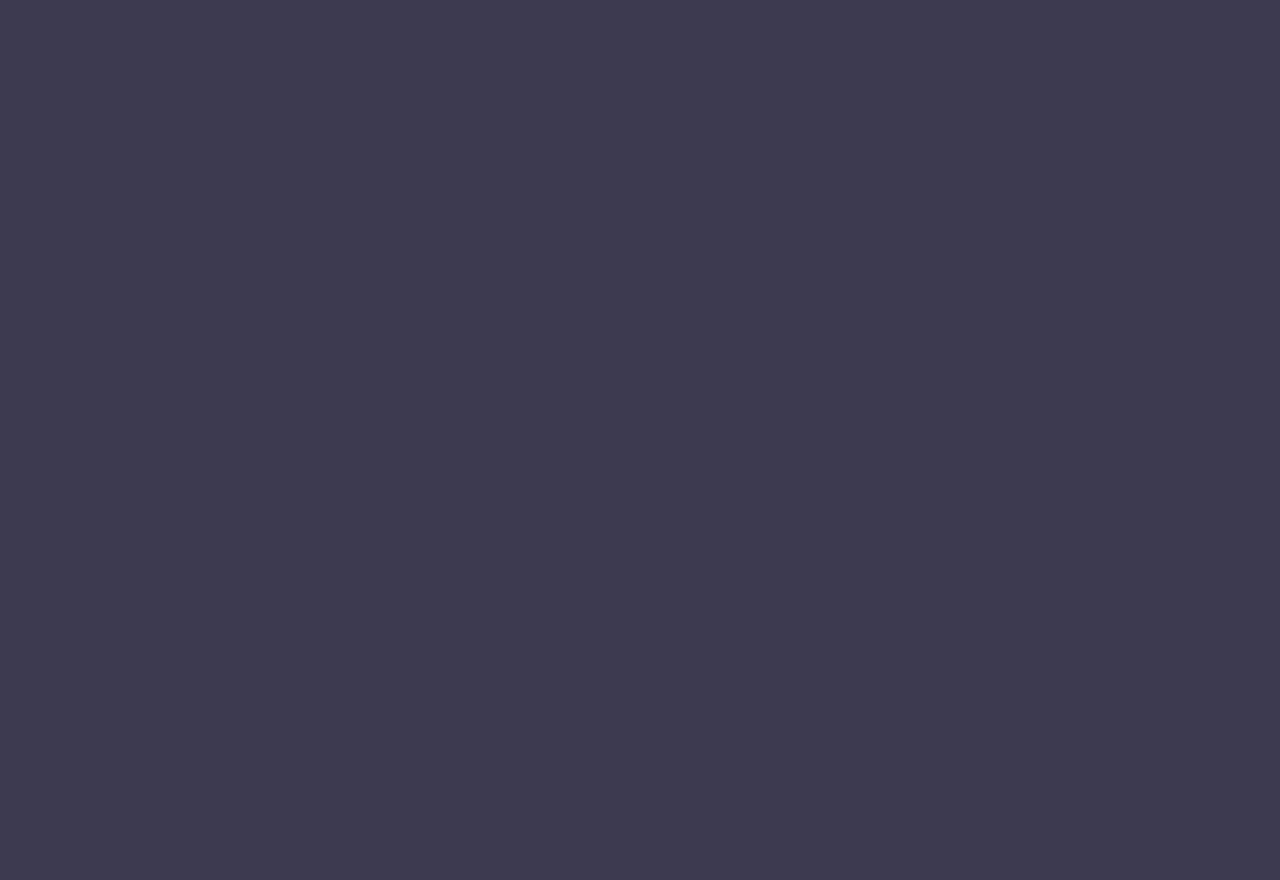
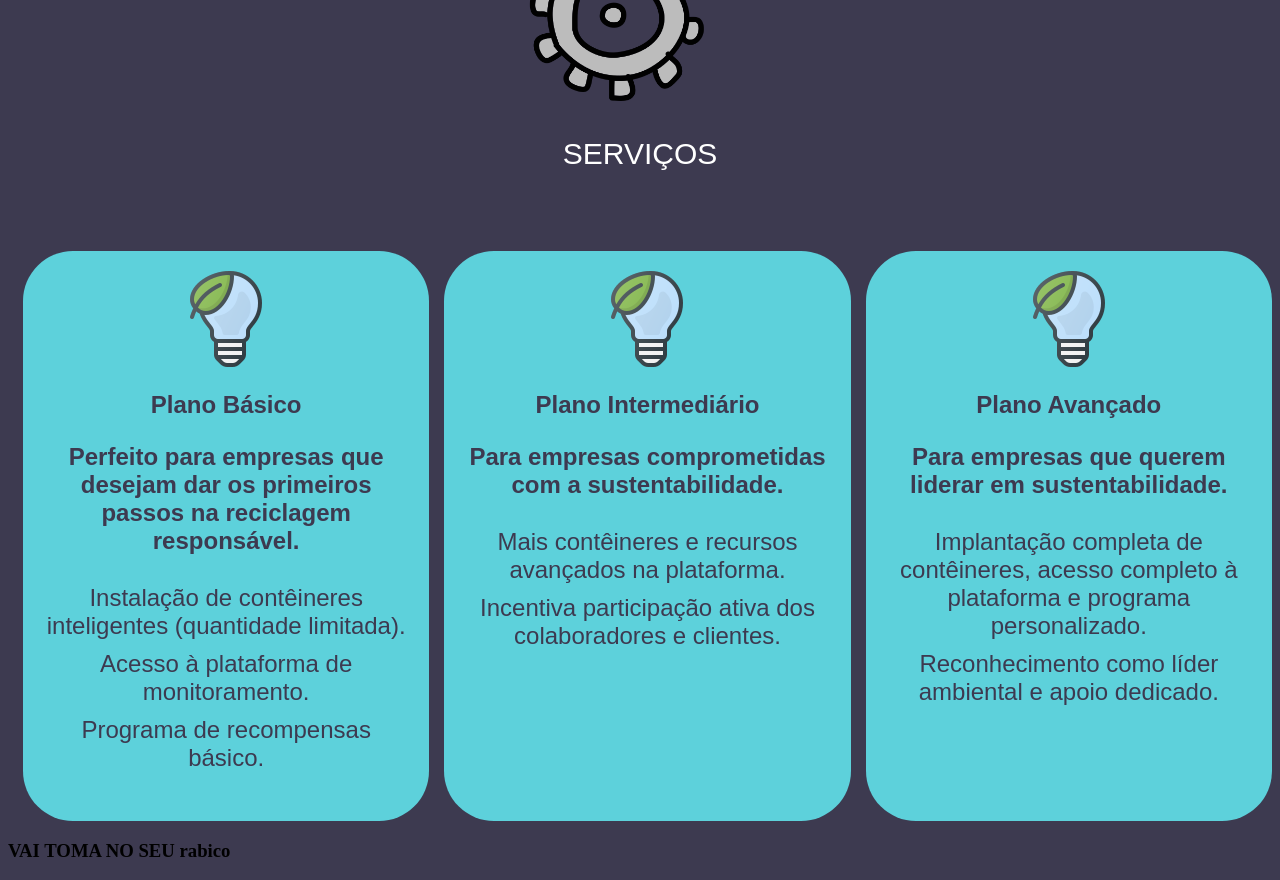
Before and after one commit to lvininicius/PROJETOS_FIAP, a React (Vite) app in the folder webdev/CHALLENGE04/CH04/: page / in a window 1280 px wide. Shown: the part 1080-1960 px from the top of the page. Before the commit the page ends 893 px from the top, so only its background shows below. Built offline with nearby package versions, Linux system fonts and the light colour scheme.

Commit message:
add section de serviços

```diff
--- a/webdev/CHALLENGE04/CH04/src/CSS/Home.css
+++ b/webdev/CHALLENGE04/CH04/src/CSS/Home.css
@@ -12,6 +12,7 @@ body{
     flex-direction: column;
     align-items: center;
     text-align: center;
+    width: 100%
     height: 100vh; /* Opcional: Isso garante que o conteúdo ocupe a altura inteira da janela do navegador. */
   }
 
@@ -39,7 +40,7 @@ body{
     width: 100%;
   }
 
-  .conteudo {
+.conteudo {
     font-weight: bold;
     font-size: 30px;
     font-family: 'Lexend Extra', sans-serif;
@@ -49,6 +50,56 @@ body{
     text-align: left;
   }
 
-  .conceito {
+.conceito {
     max-width: 350px;
+
   }
+
+.engrenagem{
+    margin-top: 40px;
+    width: 250px;
+}
+
+.servicos{
+    font-size: 30px;
+    font-family:'Lexend Extra', sans-serif ;
+    color:white;
+}
+
+.planos-container {
+  display: flex;
+  justify-content: space-between;
+}
+
+.plano {
+  margin-top: 50px;
+  margin-left: 15px;
+  width: 30%; /* Ajuste a largura conforme necessário */
+  padding: 20px;
+  background-color: #5DD1DB;
+  border-radius:50px ;
+}
+
+.plano p{
+    font-size: 24px;
+    font-family: 'Lexend Extra', sans-serif;
+    font-weight: bold;
+    color:#3D3A50;
+}
+
+h2 {
+  font-family: 'Lexend Extra', sans-serif;
+  color: #3D3A50 ;
+  font-size: 24px;
+  font-weight: bold;
+}
+
+ul {
+  font-size:24px;
+  color: #3D3A50 ;
+  font-family: 'Lexend Extra', sans-serif;
+  list-style: none;
+}
+ul li {
+  padding: 5px 0;
+}
--- a/webdev/CHALLENGE04/CH04/src/componentes/Footer.jsx
+++ b/webdev/CHALLENGE04/CH04/src/componentes/Footer.jsx
@@ -4,7 +4,7 @@ function Footer (){
     return(
         <>
         <section>
-            <h3>VAI TOMA NO SEU CUUUUUUUUUUUUUUU</h3>
+            <h3>VAI TOMA NO SEU rabico</h3>
         </section>
         </>
     );
--- a/webdev/CHALLENGE04/CH04/src/routes/Home.jsx
+++ b/webdev/CHALLENGE04/CH04/src/routes/Home.jsx
@@ -1,7 +1,9 @@
-import {} from 'react'; // Certifique-se de importar 'React' corretamente
+import React from 'react'; // Certifique-se de importar 'React' corretamente
 import Logo from '../assets/logo-removebg-preview.png';
 import Nomelogo from '../assets/TYBA.png';
-import Conceito from '../assets/apresentacao-removebg-preview.png'
+import Conceito from '../assets/apresentacao-removebg-preview.png';
+import Lampada from '../assets/lampada.png'
+import Engrenagem from '../assets/engrenagem.png'
 import '../CSS/Home.css';
 
 function Home() {
@@ -12,7 +14,6 @@ function Home() {
       </div>
       <img src={Nomelogo} alt="Nomelogo" className='Nometyba' />
       <div>
-    </div>
         <section className='QuemSomos'>
           <div className="conteudo">
             <p>
@@ -27,6 +28,39 @@ function Home() {
             <img src={Conceito} alt="Conceito" className='conceito' />
           </div>
         </section>
+        <img src={Engrenagem} alt="engrenagem" className="engrenagem"/>
+        <p className="servicos">SERVIÇOS</p>
+        <div className="planos-container">
+          <section className="plano">
+            <img src={Lampada} alt="lampada"/>
+            <h2>Plano Básico</h2>
+            <p>Perfeito para empresas que desejam dar os primeiros passos na reciclagem responsável.</p>
+            <ul>
+              <li>Instalação de contêineres inteligentes (quantidade limitada).</li>
+              <li>Acesso à plataforma de monitoramento.</li>
+              <li>Programa de recompensas básico.</li>
+            </ul>
+          </section>
+          <section className="plano">
+            <img src={Lampada} alt="lampada"/>
+            <h2>Plano Intermediário</h2>
+            <p>Para empresas comprometidas com a sustentabilidade.</p>
+            <ul>
+              <li>Mais contêineres e recursos avançados na plataforma.</li>
+              <li>Incentiva participação ativa dos colaboradores e clientes.</li>
+            </ul>
+          </section>
+          <section className="plano">
+            <img src={Lampada} alt="lampada"/>
+            <h2>Plano Avançado</h2>
+            <p>Para empresas que querem liderar em sustentabilidade.</p>
+            <ul>
+              <li>Implantação completa de contêineres, acesso completo à plataforma e programa personalizado.</li>
+              <li>Reconhecimento como líder ambiental e apoio dedicado.</li>
+            </ul>
+          </section>
+        </div>
+      </div>
     </div>
   );
 }
```
Also changed, not shown: webdev/CHALLENGE04/CH04/src/assets/engrenagem.png (added), webdev/CHALLENGE04/CH04/src/assets/lampada.png (added). Lines whose indentation alone changed are shown as unchanged.
